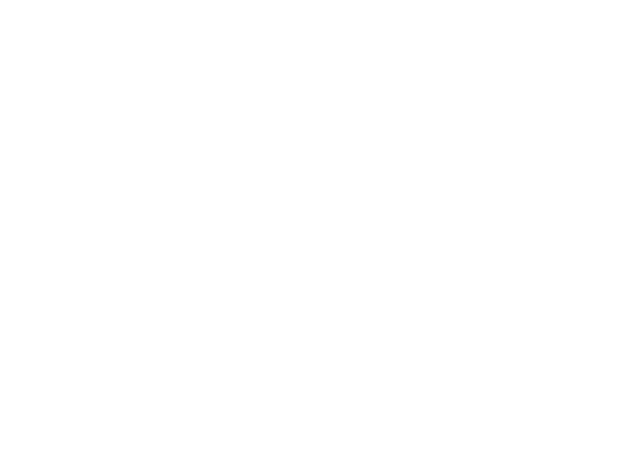
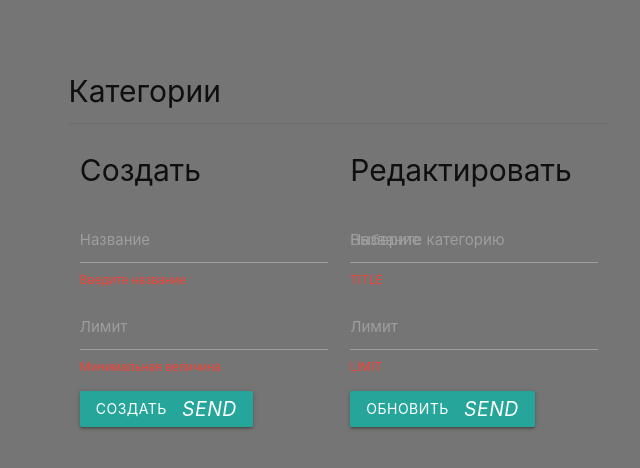
Before and after one commit to serrgeyOkhr/VueCrm, a Vue app: page /categories in a window 1280 px wide. Shown: the top 468 px of the page, without its empty margins (301-941 px from the left). Built offline with nearby package versions, Linux system fonts and the light colour scheme.

Commit message:
Make Layout + Login + Categoris

```diff
--- a/src/App.vue
+++ b/src/App.vue
@@ -1,12 +1,30 @@
 <template>
   <div id="app">
-    <router-view/>
+    <component :is="layout">
+      <router-view/>
+    </component>
   </div>
 </template>
+
+<script>
+import EmptyLayout from "@/layouts/EmptyLayout";
+import MainLayout from "@/layouts/MainLayout";
+
+export default {
+  computed: {
+    layout() {
+      console.log(this.$route.meta);
+      return "empty-layout";
+    }
+  },
+  components: {
+    EmptyLayout,
+    MainLayout
+  }
+};
+</script>
 
 <style lang="scss">
 @import "~materialize-css/dist/css/materialize.min.css";
 @import "assets/index.css";
-
-
 </style>
--- /dev/null
+++ b/src/layouts/EmptyLayout.vue
@@ -0,0 +1,5 @@
+<template>
+  <div class="grey darken-1 empty-layout">
+    <router-view />
+  </div>
+</template>
--- /dev/null
+++ b/src/layouts/MainLayout.vue
@@ -0,0 +1,72 @@
+<template>
+    <div class="app-main-layout">
+    <nav class="navbar orange lighten-1">
+      <div class="nav-wrapper">
+        <div class="navbar-left">
+          <a href="#">
+            <i class="material-icons black-text">dehaze</i>
+          </a>
+          <span class="black-text">12.12.12</span>
+        </div>
+
+        <ul class="right hide-on-small-and-down">
+          <li>
+            <a
+                class="dropdown-trigger black-text"
+                href="#"
+                data-target="dropdown"
+            >
+              USER NAME
+              <i class="material-icons right">arrow_drop_down</i>
+            </a>
+
+            <ul id='dropdown' class='dropdown-content'>
+              <li>
+                <a href="#" class="black-text">
+                  <i class="material-icons">account_circle</i>Профиль
+                </a>
+              </li>
+              <li class="divider" tabindex="-1"></li>
+              <li>
+                <a href="#" class="black-text">
+                  <i class="material-icons">assignment_return</i>Выйти
+                </a>
+              </li>
+            </ul>
+          </li>
+        </ul>
+      </div>
+    </nav>
+
+    <ul class="sidenav app-sidenav open">
+      <li>
+        <a href="#" class="waves-effect waves-orange pointer">Счет</a>
+      </li>
+      <li>
+        <a href="#" class="waves-effect waves-orange pointer">История</a>
+      </li>
+      <li>
+        <a href="#" class="waves-effect waves-orange pointer">Планирование</a>
+      </li>
+      <li>
+        <a href="#" class="waves-effect waves-orange pointer">Новая запись</a>
+      </li>
+      <li>
+        <a href="#" class="waves-effect waves-orange pointer">Категории</a>
+      </li>
+    </ul>
+
+    <main class="app-content">
+      <div class="app-page">
+        <router-view />
+      </div>
+    </main>
+
+<div class="fixed-action-btn">
+  <a class="btn-floating btn-large blue" href="#">
+    <i class="large material-icons">add</i>
+  </a>
+</div>
+
+</div>
+</template>
--- a/src/router.js
+++ b/src/router.js
@@ -12,6 +12,18 @@
       path: '/',
       name: 'home',
       component: Home
+    },
+    {
+      path: '/login',
+      name: 'Login',
+      meta: {layout: 'empty'},
+      component: () => import('./views/Login.vue')
+    },
+    {
+      path: '/categories',
+      name: 'categories',
+      meta: {layout: 'main'},
+      component: () => import('./views/Categories.vue')
     }
   ]
 })
--- /dev/null
+++ b/src/views/Categories.vue
@@ -0,0 +1,79 @@
+<template>
+  <div>
+    <div class="page-title">
+      <h3>Категории</h3>
+    </div>
+    <section>
+      <div class="row">
+        <div class="col s12 m6">
+          <div>
+            <div class="page-subtitle">
+              <h4>Создать</h4>
+            </div>
+
+            <form>
+              <div class="input-field">
+                <input
+                    id="name"
+                    type="text"
+                >
+                <label for="name">Название</label>
+                <span class="helper-text invalid">Введите название</span>
+              </div>
+
+              <div class="input-field">
+                <input
+                    id="limit"
+                    type="number"
+                >
+                <label for="limit">Лимит</label>
+                <span class="helper-text invalid">Минимальная величина</span>
+              </div>
+
+              <button class="btn waves-effect waves-light" type="submit">
+                Создать
+                <i class="material-icons right">send</i>
+              </button>
+            </form>
+          </div>
+        </div>
+        <div class="col s12 m6">
+          <div>
+            <div class="page-subtitle">
+              <h4>Редактировать</h4>
+            </div>
+
+            <form>
+              <div class="input-field" >
+                <select>
+                  <option>Category</option>
+                </select>
+                <label>Выберите категорию</label>
+              </div>
+
+              <div class="input-field">
+                <input type="text" id="name">
+                <label for="name">Название</label>
+                <span class="helper-text invalid">TITLE</span>
+              </div>
+
+              <div class="input-field">
+                <input
+                    id="limit"
+                    type="number"
+                >
+                <label for="limit">Лимит</label>
+                <span class="helper-text invalid">LIMIT</span>
+              </div>
+
+              <button class="btn waves-effect waves-light" type="submit">
+                Обновить
+                <i class="material-icons right">send</i>
+              </button>
+            </form>
+          </div>
+        </div>
+      </div>
+    </section>
+  </div>
+</template>
--- /dev/null
+++ b/src/views/Login.vue
@@ -0,0 +1,41 @@
+<template>
+  <form class="card auth-card">
+    <div class="card-content">
+      <span class="card-title">Домашняя бухгалтерия</span>
+      <div class="input-field">
+        <input
+            id="email"
+            type="text"
+            class="validate"
+        >
+        <label for="email">Email</label>
+        <small class="helper-text invalid">Email</small>
+      </div>
+      <div class="input-field">
+        <input
+            id="password"
+            type="password"
+            class="validate"
+        >
+        <label for="password">Пароль</label>
+        <small class="helper-text invalid">Password</small>
+      </div>
+    </div>
+    <div class="card-action">
+      <div>
+        <button
+            class="btn waves-effect waves-light auth-submit"
+            type="submit"
+        >
+          Войти
+          <i class="material-icons right">send</i>
+        </button>
+      </div>
+
+      <p class="center">
+        Нет аккаунта?
+        <a href="/">Зарегистрироваться</a>
+      </p>
+    </div>
+  </form>
+</template>
```
